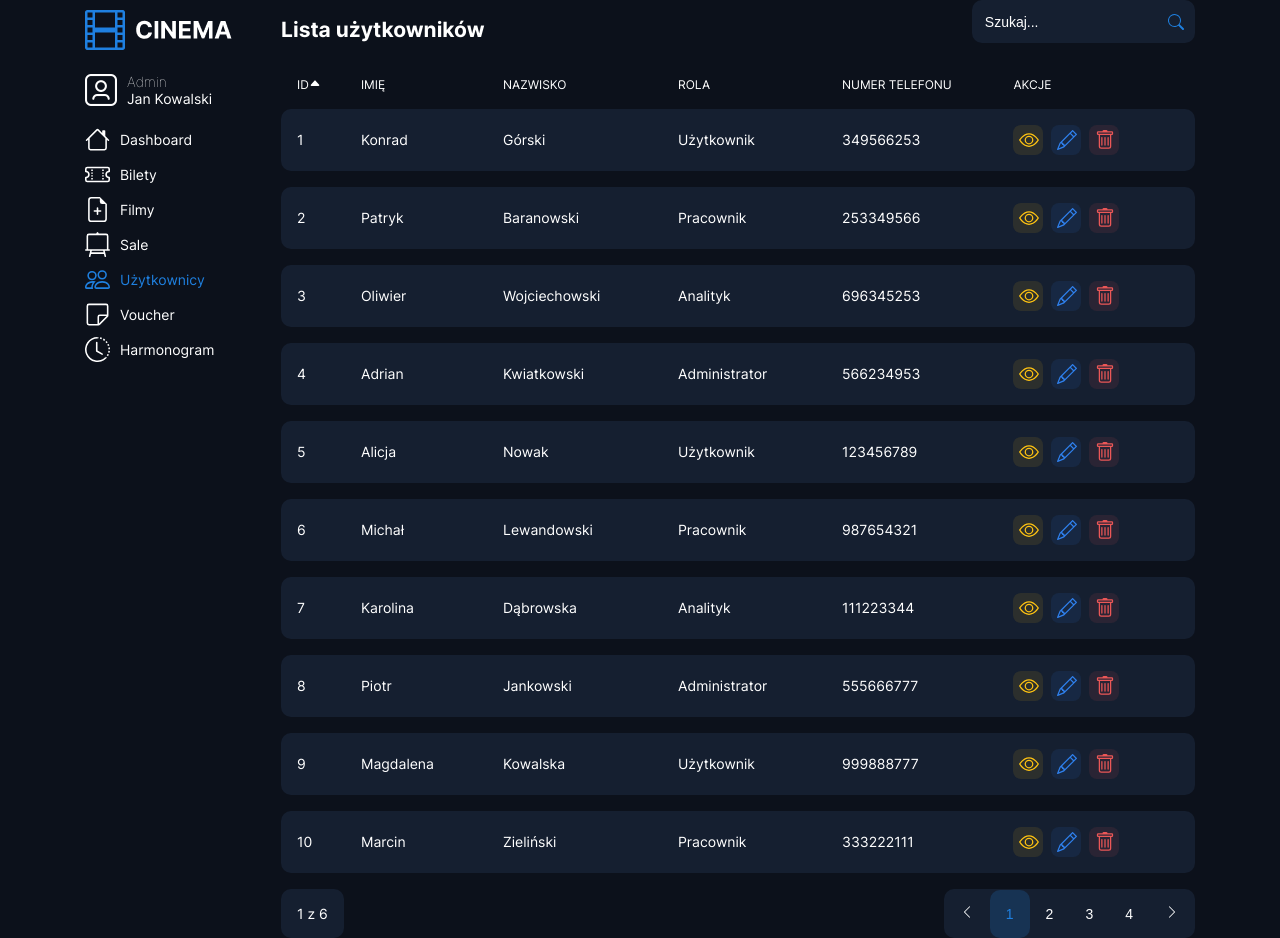
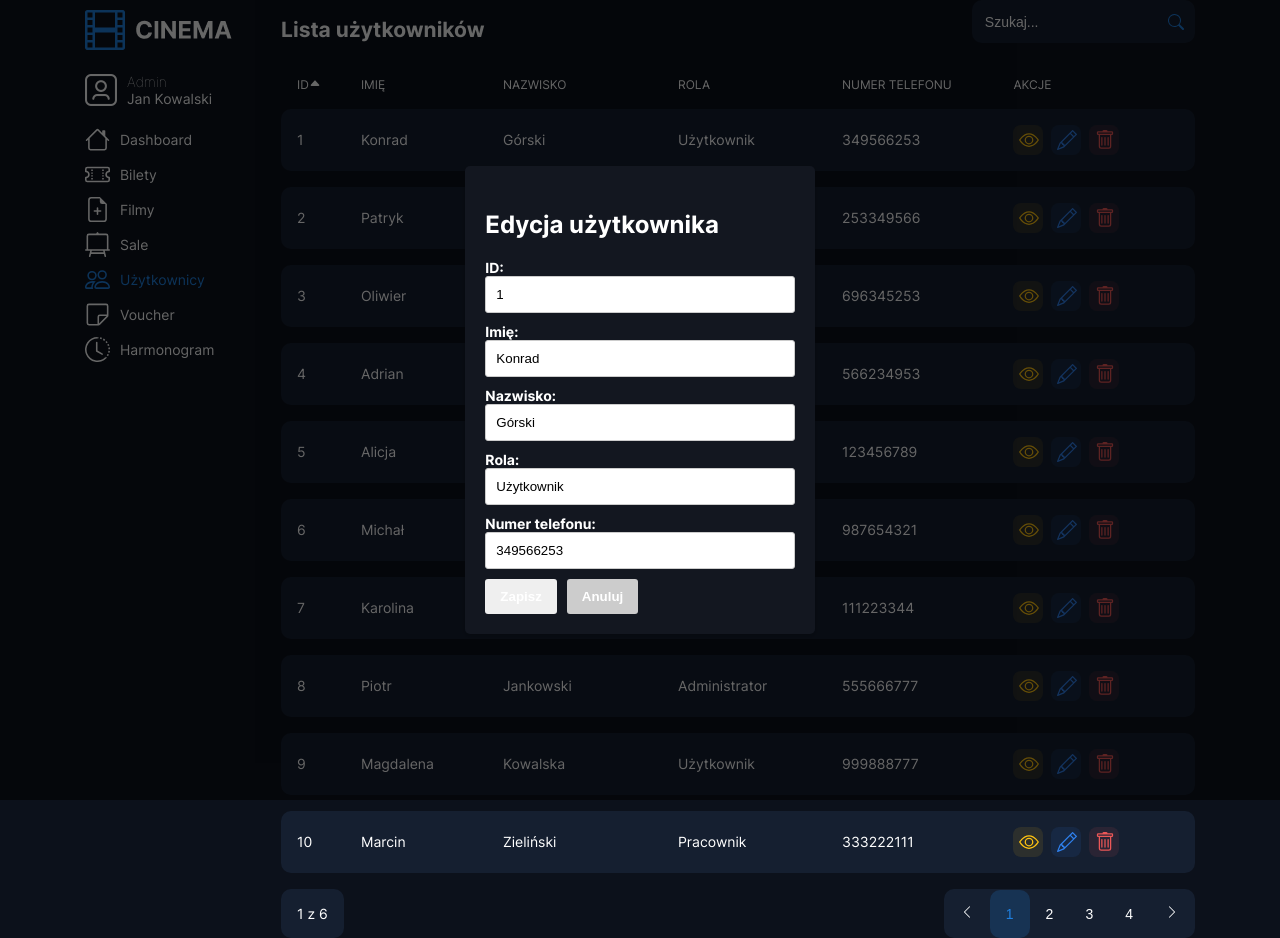
Before and after one commit to dezmerek/CinemaModern-project, a React (Create React App) app in the folder frontend/: page /dashboard/users in a window 1280 px wide. Both pictures are taken after a click on the button 1066 px from the left and 139 px from the top of the page. Built offline with nearby package versions, Linux system fonts and the light colour scheme.

Commit message:
Add UserEdit

```diff
--- /dev/null
+++ b/frontend/src/Styles/components/_UserEdit.scss
@@ -0,0 +1,68 @@
+.overlay {
+    position: fixed;
+    top: 0;
+    left: 0;
+    width: 100%;
+    height: 100%;
+    background: rgba(0, 0, 0, 0.6);
+    display: flex;
+    justify-content: center;
+    align-items: center;
+    z-index: 999;
+}
+
+.user-edit {
+    padding: 20px;
+    border-radius: 5px;
+    box-shadow: 0 2px 5px rgba(0, 0, 0, 0.2);
+    max-width: 400px;
+    background-color: #131720;
+
+    h3 {
+        font-size: 1.5rem;
+        margin-bottom: 20px;
+    }
+
+    form {
+        display: grid;
+        gap: 10px;
+
+        label {
+            font-weight: bold;
+        }
+
+        input {
+            width: 100%;
+            padding: 10px;
+            border: 1px solid #ccc;
+            border-radius: 3px;
+
+            &:focus {
+                border-color: #007bff;
+                outline: none;
+            }
+        }
+
+        button {
+            padding: 10px 15px;
+            border: none;
+            border-radius: 3px;
+            cursor: pointer;
+            color: #fff;
+            font-weight: bold;
+        }
+
+        button.cancel {
+            background: #ccc;
+        }
+
+        button:disabled {
+            background: #ccc;
+            cursor: not-allowed;
+        }
+
+        .cancel {
+            margin-left: 10px;
+        }
+    }
+}
--- /dev/null
+++ b/frontend/src/components/dashboard/UsersView/UserEdit.jsx
@@ -0,0 +1,78 @@
+import React, { useState } from 'react';
+import '../../../Styles/components/_UserEdit.scss';
+
+const UserEdit = ({ user, onSave, onCancel }) => {
+  const [editedUser, setEditedUser] = useState(user);
+
+  const handleInputChange = (e) => {
+    const { name, value } = e.target;
+    setEditedUser({ ...editedUser, [name]: value });
+  };
+
+  const handleSave = () => {
+    onSave(editedUser);
+  };
+
+  return (
+    <div className="overlay">
+      <div className="user-edit">
+        <h3>Edycja użytkownika</h3>
+        <form>
+          <div>
+            <label>ID:</label>
+            <input
+              type="text"
+              name="id"
+              value={editedUser.id}
+              onChange={handleInputChange}
+            />
+          </div>
+          <div>
+            <label>Imię:</label>
+            <input
+              type="text"
+              name="firstName"
+              value={editedUser.firstName}
+              onChange={handleInputChange}
+            />
+          </div>
+          <div>
+            <label>Nazwisko:</label>
+            <input
+              type="text"
+              name="lastName"
+              value={editedUser.lastName}
+              onChange={handleInputChange}
+            />
+          </div>
+          <div>
+            <label>Rola:</label>
+            <input
+              type="text"
+              name="role"
+              value={editedUser.role}
+              onChange={handleInputChange}
+            />
+          </div>
+          <div>
+            <label>Numer telefonu:</label>
+            <input
+              type="text"
+              name="phoneNumber"
+              value={editedUser.phoneNumber}
+              onChange={handleInputChange}
+            />
+          </div>
+          <div>
+            <button onClick={handleSave}>Zapisz</button>
+            <button className="cancel" onClick={onCancel}>
+              Anuluj
+            </button>
+          </div>
+        </form>
+      </div>
+    </div>
+  );
+};
+
+export default UserEdit;
--- a/frontend/src/components/dashboard/UsersView/UsersView.jsx
+++ b/frontend/src/components/dashboard/UsersView/UsersView.jsx
@@ -2,6 +2,7 @@ import React, { useState } from 'react';
 import UniversalTable from '../UniversalTable/UniversalTable';
 import usersData from '../../../data/usersData';
 import SearchBar from '../UniversalTable/TableSearch';
+import UserEdit from './UserEdit';
 import '../../../Styles/layout/_UsersView.scss';
 import UserPreview from './UserPreview';
 import DeleteConfirmationDialog from '../UsersView/UsersDelete';
@@ -9,7 +10,9 @@ import DeleteConfirmationDialog from '../UsersView/UsersDelete';
 const UsersView = () => {
   const [searchText, setSearchText] = useState('');
   const [selectedUser, setSelectedUser] = useState(null);
-  const [userToDelete, setUserToDelete] = useState(null); // Dodaj stan userToDelete
+  const [userToDelete, setUserToDelete] = useState(null);
+  const [isEditing, setIsEditing] = useState(false);
+  const [editedUser, setEditedUser] = useState(null);
 
   const userColumns = ['id', 'firstName', 'lastName', 'role', 'phoneNumber'];
 
@@ -31,7 +34,6 @@ const UsersView = () => {
   };
 
   const handlePreview = (user) => {
-    console.log(`Previewing user with ID ${user.id}`);
     setSelectedUser(user);
   };
 
@@ -39,8 +41,14 @@ const UsersView = () => {
     setSelectedUser(null);
   };
 
-  const handleEdit = (user) => {
-    console.log(`Editing user with ID ${user.id}`);
+  const startEditing = (user) => {
+    setIsEditing(true);
+    setEditedUser(user);
+  };
+
+  const handleSaveEdit = (editedUser) => {
+    setIsEditing(false);
+    setEditedUser(null);
   };
 
   const showDeleteConfirmation = (user) => {
@@ -71,13 +79,24 @@ const UsersView = () => {
         </div>
         <SearchBar onSearchChange={handleSearchChange} />
       </div>
+      <div className="user-list-container">
         <UniversalTable
           data={filteredUsersData}
           columns={columnsMap}
           onPreview={handlePreview}
-        onEdit={handleEdit}
+          onEdit={startEditing}
           onDelete={showDeleteConfirmation}
         />
+      </div>
+      {isEditing && (
+        <div className="user-edit-container">
+          <UserEdit
+            user={editedUser}
+            onSave={handleSaveEdit}
+            onCancel={() => setIsEditing(false)}
+          />
+        </div>
+      )}
 
       {selectedUser && (
         <UserPreview user={selectedUser} onClose={handleClosePreview} />
```
Lines whose indentation alone changed are shown as unchanged.
